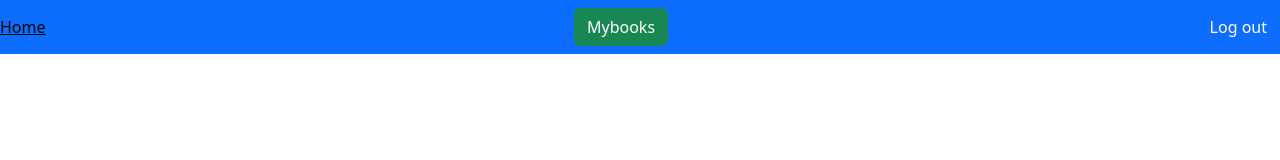
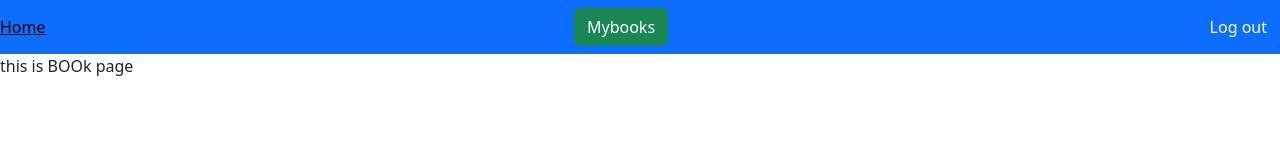
Before and after one commit to Janarthanan-Gnanamurthy/MAD-2, a Vue app in the folder Frontend/: page /book in a window 1280 px wide. Shown: the top 160 px of the page. Built offline with nearby package versions, Linux system fonts and the light colour scheme.

Commit message:
added book page

```diff
--- a/Frontend/src/router/index.js
+++ b/Frontend/src/router/index.js
@@ -36,6 +36,11 @@ const router = createRouter({
       component: () => import('../views/MybooksView.vue')
     },
     {
+      path: '/book',
+      name: 'book',
+      component: () => import('../views/BookView.vue')
+    },
+    {
       path: '/admin',
       name: 'admindashboard',
       component: () => import('../views/AdminView.vue')
--- /dev/null
+++ b/Frontend/src/views/BookView.vue
@@ -0,0 +1,5 @@
+<template>
+    <main>
+        this is BOOk page
+    </main>
+</template>
--- a/Frontend/src/views/MybooksView.vue
+++ b/Frontend/src/views/MybooksView.vue
@@ -10,7 +10,8 @@
         <li v-for="book in acquiredBooks" :key="book.id" class="list-group-item d-flex justify-content-between align-items-center">
           {{ book.name }}
           <div>
-            <span class="mr-2">Return by {{ book.return_date }}</span>
+            <button class="btn btn-success" >Return</button>
+            <span class="mx-2">Return by {{ book.return_date }}</span>
             <span v-if="isOverdue(book.return_date)" class="badge badge-danger">Overdue</span>
           </div>
         </li>
```
